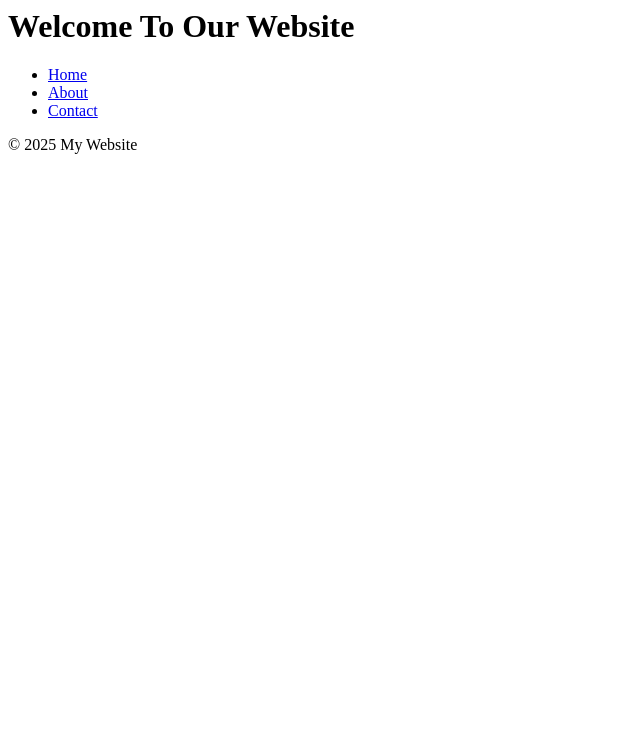
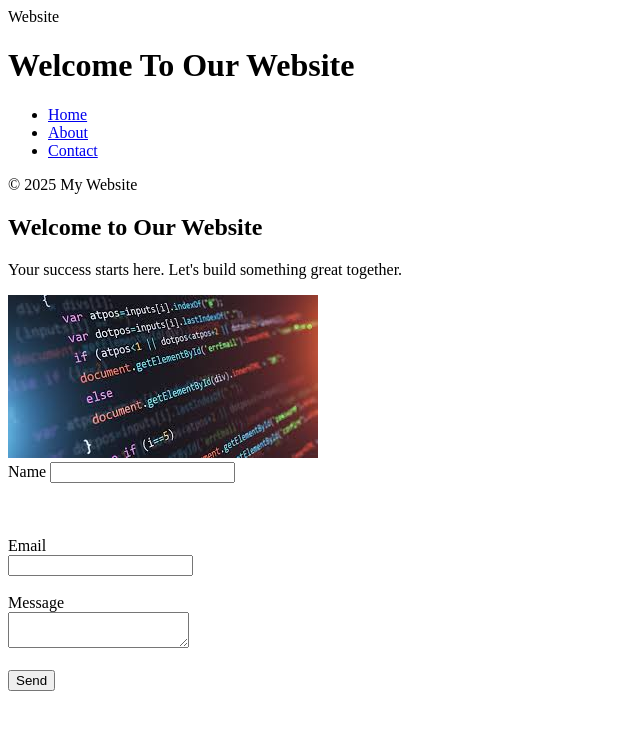
Before and after one commit to AntonioMc99/lap-1, a plain HTML site: page index.html in a window 1280 px wide. Shown: the whole page, without its empty margins (0-640 px from the left). Drawn offline with Linux system fonts and the light colour scheme.

Commit message:
add name message and email form

```diff
--- a/index.html
+++ b/index.html
@@ -1,8 +1,8 @@
-
+<!DOCTYPE html>
 <html>
 <head>
-
-    <title>Website</title>
+   <meta charset+="UTF-8"
+   <title>Website</title>
 </head>
 <body>
    <h1>Welcome To Our Website</h1>
@@ -18,3 +18,22 @@
 <footer>
   <p>&copy; 2025 My Website</p>
 </footer>
+<section>
+  <h1>Welcome to Our Website</h1>
+    <p>Your success starts here. Let's build something great together.</p>
+  </div>
+</section>
+<img src="./toniopic.png">
+<form>
+<label>Name</label>
+<input><br><br>
+<imput><br><br>
+<label>Email</label><br>
+<input><br><br>
+
+<label>Message</label><br>
+<textarea></textarea><br><br>
+<input type="submit" value="Send">
+
+
+</form>
```
Also changed, not shown: toniopic.png (added).
